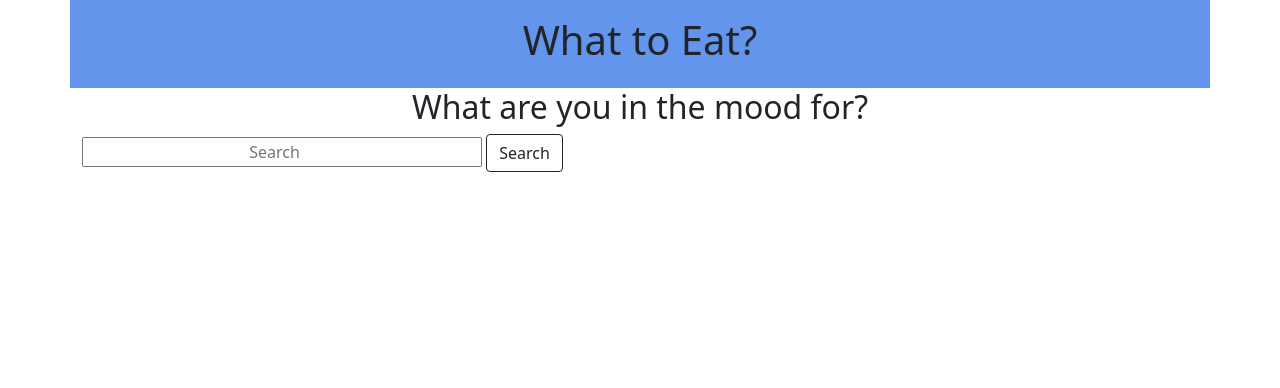
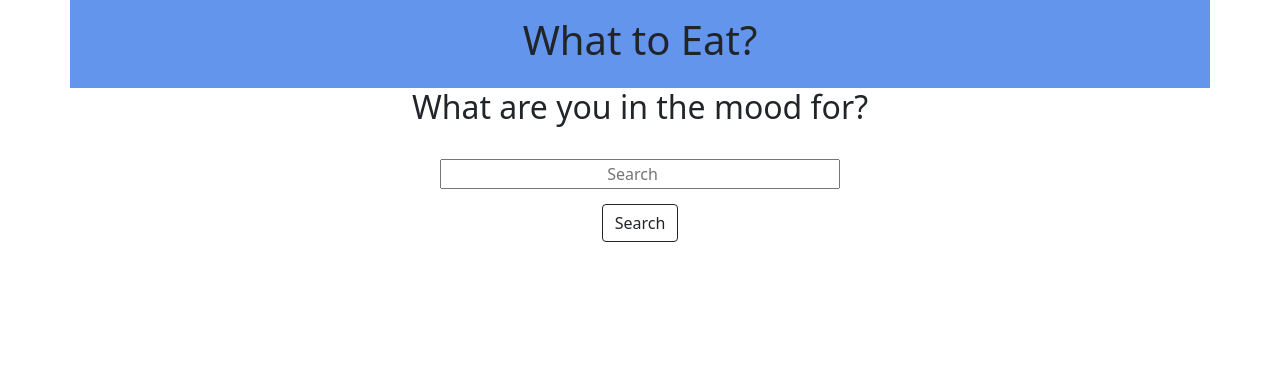
Before and after one commit to John151/food_api_project_4, a Flask app: page / in a window 1280 px wide. Shown: the top 388 px of the page. Run offline with Flask 2, Linux system fonts and the light colour scheme; some libraries are stand-ins or nearby versions.

Commit message:
edited the index and app file so that the search button triggers a new page to open. Also centered search and button

```diff
--- a/templates/base.html
+++ b/templates/base.html
@@ -22,6 +22,15 @@
         h2 {
             text-align: center;
         }
+        .center {
+            text-align: center;
+        }
+        #food_input {
+            margin-top: 25px;
+        }
+        #search_button {
+            margin-top: 15px;
+        }
     </style>
 
 </head>
--- a/templates/index.html
+++ b/templates/index.html
@@ -11,10 +11,13 @@
 
     <h2>What are you in the mood for?</h2>
 
-    <div>
-        <input type="search" id="food_input" name="food_input" placeholder="Search" required>
-        <button type="button" name="food_button" for="food_input" class="btn btn-outline-dark">Search</button>
-    </div>
+    <form action="/get-food" method="GET">
+        <div class="center">
+            <input type="search" id="food_input" name="food_input" placeholder="Search" required><br>
+            <button type="submit" id="search_button" name="food_button" for="food_input" class="btn btn-outline-dark">Search</button>
+        </div>
+    </form>
+
 </div> <!-- End of container div -->
 
 
```
